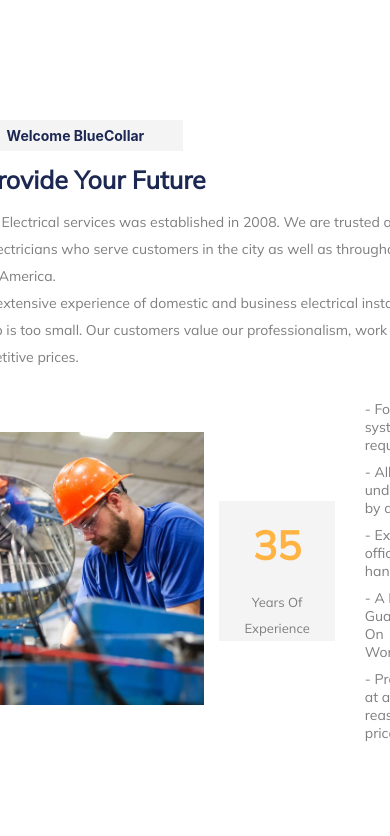
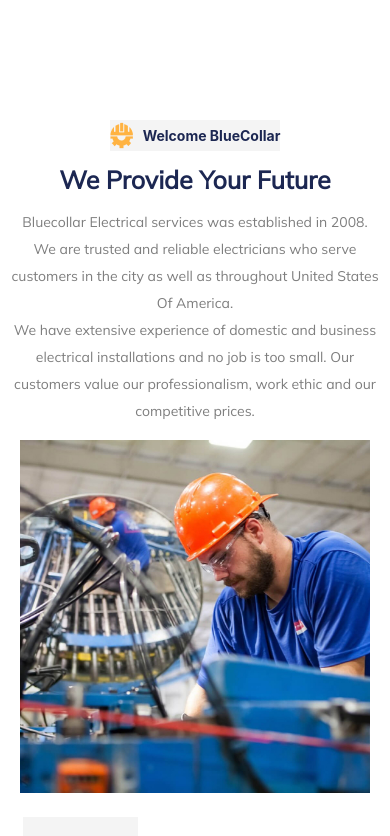
Before and after one commit to Klaot/bluecollor, a React (Create React App) app: page / in a window 390 px wide. Shown: the part 1520-2356 px from the top of the page. Built offline with nearby package versions, Linux system fonts and the light colour scheme.

Commit message:
доделал адаптив aboutus

```diff
--- a/src/styles/styles.scss
+++ b/src/styles/styles.scss
@@ -1376,6 +1376,7 @@ $colorH4: #1C2752;
   }
 }
 
+
 @media (max-width: 845px) {
 
   .about-us {
@@ -1464,7 +1465,8 @@ $colorH4: #1C2752;
   }
 }
 
-@media (max-width: 705px) {
+
+@media (max-width: 704px) {
 
   .about-us {
     align-items: stretch;
@@ -1544,3 +1546,262 @@ $colorH4: #1C2752;
     }
   }
 }
+
+
+@media (max-width: 670px) {
+
+  .about-us {
+    align-items: stretch;
+    margin-block: 140px;
+    padding-inline: 10px;
+
+    .minilogo {
+      display: flex;
+      align-items: center;
+      justify-content: center;
+      background: #F4F4F4;
+      max-width: 249px;
+      padding-block: 2px;
+      h4 {
+        margin-block: 0;
+        color: #1C2752;
+        font-size: 14px;
+        line-height: 23px;
+      }
+      img {
+        margin-right: 10px;
+      }
+    }
+    .about-us-img {
+      max-width: 575px;
+    }
+
+    .about-us-info {
+      padding-inline: 0px 0px;
+
+      .about-us-h1andp {
+        h1 {
+          margin: 0px;
+          color: #1C2752;
+          font-size: 25px;
+        }
+        p {
+          font-size: 14px;
+          margin: 0px;
+        }
+      }
+    }
+    .our-experience {
+      display: flex;
+      align-items: center;
+      margin-top: 15px;
+    }
+    .age-all {
+      display: block;
+      margin-left: 15px;
+    }
+    .age {
+      padding-inline: 25px;
+      h2 {
+        margin: 0;
+        font-size: 40px;
+        line-height: 88px;
+        color: #FFB342;
+      }
+      p {
+        font-size: 13px;
+        margin-block: 0px;
+      }
+    }
+    .age-info {
+      padding-left: 10px;
+      padding-block: 5px;
+      p {
+        font-size: 14px;
+        margin-block: 6px;
+        color: $colorP;
+      }
+    }
+  }
+  .about-us-img {
+    img {
+      max-width: 270px;
+    }
+  }
+}
+
+
+@media (max-width: 551px) {
+
+  .about-us {
+    align-items: stretch;
+    margin-block: 140px;
+    padding-inline: 10px;
+
+    .minilogo {
+      display: flex;
+      align-items: center;
+      justify-content: center;
+      background: #F4F4F4;
+      max-width: 249px;
+      padding-block: 2px;
+      h4 {
+        margin-block: 0;
+        color: #1C2752;
+        font-size: 14px;
+        line-height: 23px;
+      }
+      img {
+        margin-right: 10px;
+      }
+    }
+    .about-us-img {
+      max-width: 575px;
+    }
+
+    .about-us-info {
+      padding-inline: 0px 0px;
+
+      .about-us-h1andp {
+        h1 {
+          margin: 0px;
+          color: #1C2752;
+          font-size: 25px;
+        }
+        p {
+          font-size: 14px;
+          margin: 0px;
+        }
+      }
+    }
+    .our-experience {
+      display: flex;
+      align-items: center;
+      margin-top: 15px;
+    }
+    .age-all {
+      display: block;
+      margin-left: 15px;
+    }
+    .age {
+      padding-inline: 25px;
+      h2 {
+        margin: 0;
+        font-size: 40px;
+        line-height: 88px;
+        color: #FFB342;
+      }
+      p {
+        font-size: 13px;
+        margin-block: 0px;
+      }
+    }
+    .age-info {
+      padding-left: 10px;
+      padding-block: 5px;
+      p {
+        font-size: 13px;
+        margin-block: 6px;
+        color: $colorP;
+      }
+    }
+  }
+  .about-us-img {
+    img {
+      max-width: 250px;
+    }
+  }
+}
+
+
+@media (max-width: 525px) {
+
+  .about-us {
+    align-items: stretch;
+    margin-block: 140px;
+    padding-inline: 10px;
+
+    .minilogo {
+      display: flex;
+      align-items: center;
+      justify-content: center;
+      background: #F4F4F4;
+      max-width: 249px;
+      padding-block: 2px;
+      h4 {
+        margin-block: 0;
+        color: #1C2752;
+        font-size: 14px;
+        line-height: 23px;
+      }
+      img {
+        margin-right: 10px;
+      }
+    }
+    .about-us-img {
+      max-width: 575px;
+    }
+
+    .about-us-info {
+      padding-inline: 0px 0px;
+      display: flex;
+      flex-direction: column;
+      justify-content: center;
+      align-items: center;
+      text-align: center;
+
+      .about-us-h1andp {
+        h1 {
+          margin: 0px;
+          color: #1C2752;
+          font-size: 25px;
+        }
+        p {
+          font-size: 14px;
+          margin: 0px;
+        }
+      }
+    }
+    .our-experience {
+      display: flex;
+      flex-wrap: wrap;
+      align-items: center;
+      justify-content: center;
+      margin-top: 15px;
+
+      .age-all {
+        display: flex;
+        margin-left: 0px;
+        margin-top: 20px;
+      }
+    }
+
+    .age {
+      padding-inline: 25px;
+      h2 {
+        margin: 0;
+        font-size: 50px;
+        line-height: 88px;
+        color: #FFB342;
+      }
+      p {
+        font-size: 13px;
+        margin-block: 0px;
+      }
+    }
+    .age-info {
+      padding-left: 10px;
+      padding-block: 5px;
+      p {
+        font-size: 13px;
+        margin-block: 6px;
+        color: $colorP;
+      }
+    }
+  }
+  .about-us-img {
+    img {
+      max-width: 350px;
+    }
+  }
+}
```
